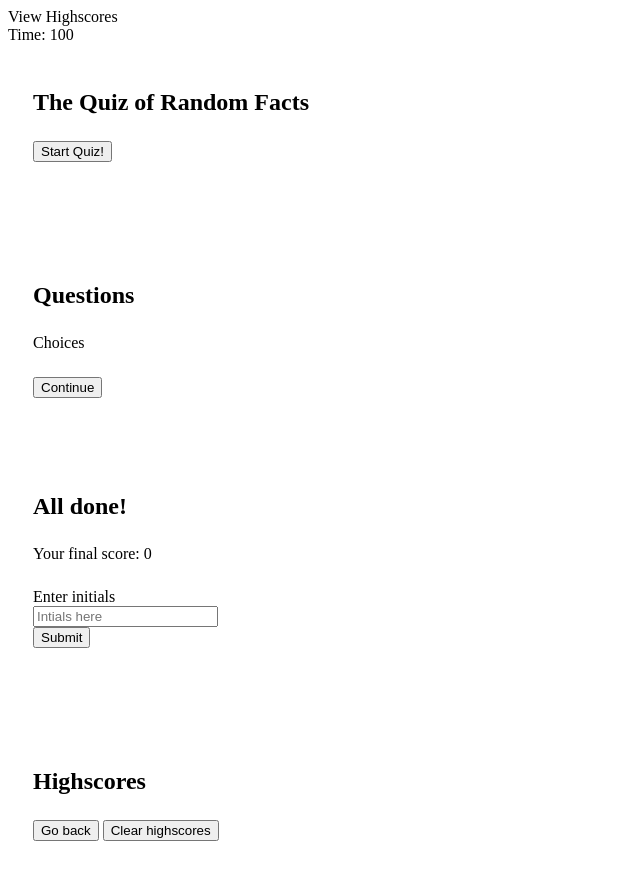
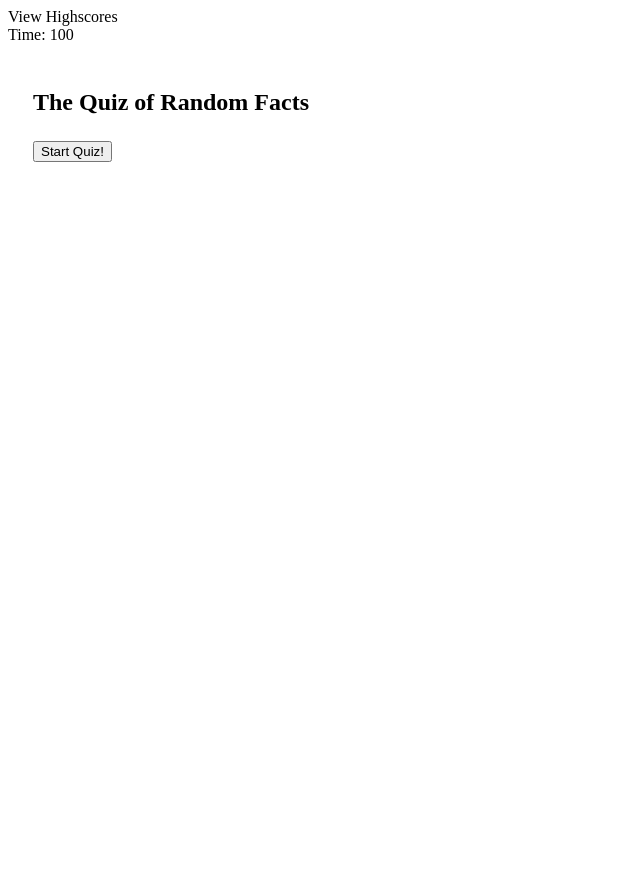
Before and after one commit to TheIPM/The-Quiz-of-Random-Facts, a plain HTML site: page index.html in a window 1280 px wide. Shown: the whole page, without its empty margins (0-640 px from the left). After the commit the page ends 800 px from the top, so only its background shows below. Drawn offline with Linux system fonts and the light colour scheme; files whose address does not match are found by name.

Commit message:
added hide class to htmls

```diff
--- a/assets/style.css
+++ b/assets/style.css
@@ -13,3 +13,7 @@
     font-size: 20px;
     color: black;
 }
+
+.hide {
+    display: none;
+}
--- a/index.html
+++ b/index.html
@@ -28,7 +28,7 @@
     </section>
 
 
-    <section>
+    <section class="hide">
         <div class="container">
             <div class="row"><h2>Questions</h2></div>
             <div class="row">Choices</div>
@@ -42,7 +42,7 @@
     </section>
 
 
-<section>
+<section class="hide">
     <div class="container">
         <div class="row"><h1>All done!</h1></div>
         <div class="row"><p>Your final score: <span id="finalscore">0</span></p></div>
@@ -62,7 +62,7 @@
 </section>
 
 
-<section>
+<section class="hide">
     <div class="container">
         <div class="row"><h1>Highscores</h1></div>
         <div class="row">
```
